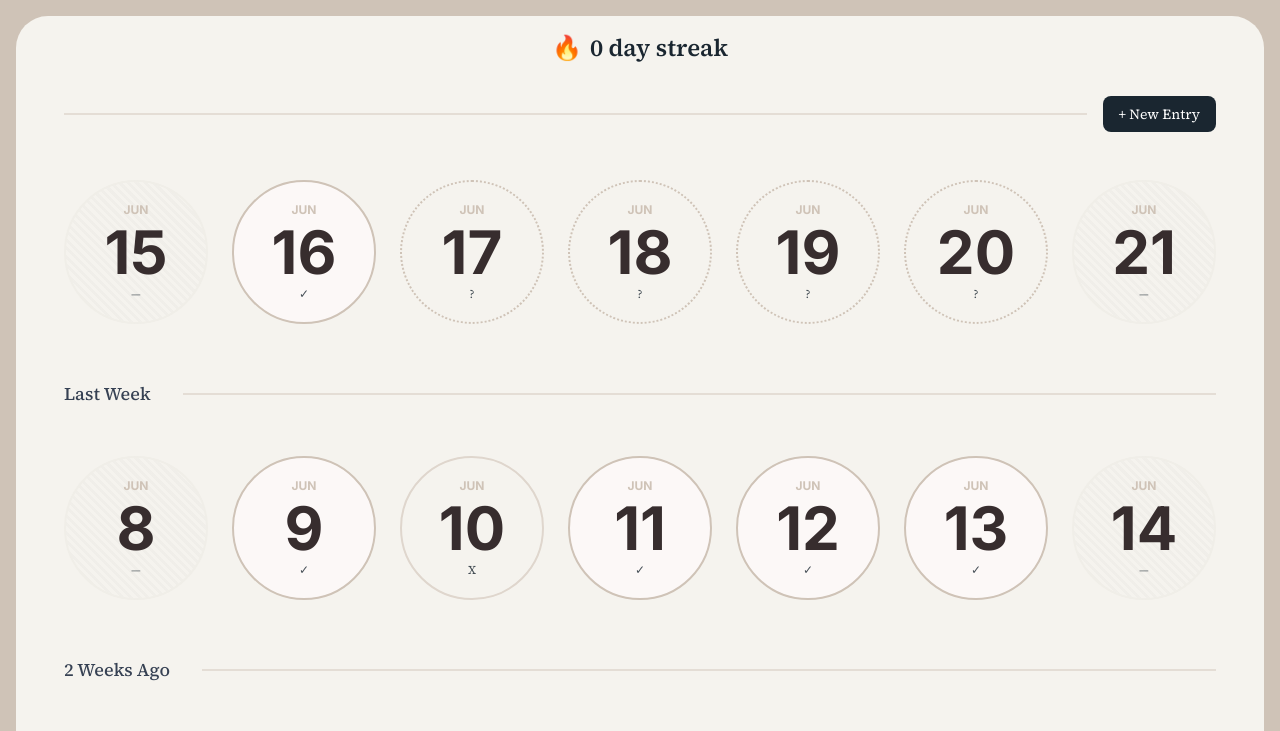
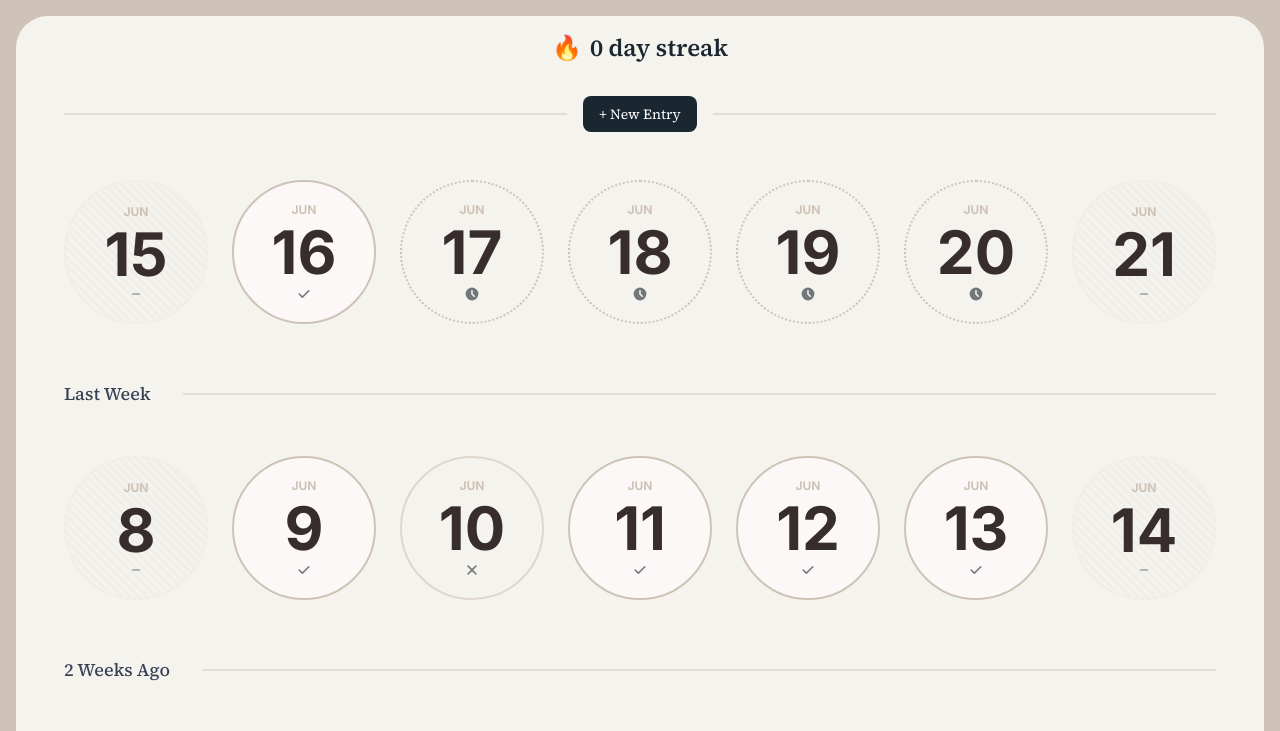
Before and after one commit to dandenney/line-by-line, a Next.js app: page /dashboard in a window 1280 px wide. Shown: the top 731 px of the page. Built offline with nearby package versions, Linux system fonts and the light colour scheme.

Commit message:
feat(dashboard): layout and states for

```diff
--- a/src/components/DailyEntry.tsx
+++ b/src/components/DailyEntry.tsx
@@ -17,9 +17,9 @@ export default function DailyEntry({ onSave, onBack }: DailyEntryProps) {
   const textareaRefs = useRef<(HTMLTextAreaElement | null)[]>([]);
 
   const questions = [
-    "What's the most important thing that happened today?",
-    "What did you learn or discover?",
-    "What are you grateful for today?"
+    "What did you learn today?",
+    "What was most confusing or challenging today?",
+    "What did you learn about how you learn?"
   ];
 
   const handleAnswerChange = (index: number, value: string) => {
@@ -63,7 +63,7 @@ export default function DailyEntry({ onSave, onBack }: DailyEntryProps) {
   }, [handleKeyDown]);
 
   const textareaStyles = `
-    w-full p-4 border border-gray-200 rounded-lg resize-none
+    w-full p-4 rounded-lg resize-none
     focus:outline-none focus:ring-2 focus:ring-[#1A2630] focus:border-transparent
     transition-all duration-200
     font-sans text-gray-700 placeholder-gray-400
--- a/src/components/MultiWeekStreakDisplay.tsx
+++ b/src/components/MultiWeekStreakDisplay.tsx
@@ -71,12 +71,15 @@ export default function MultiWeekStreakDisplay({ entries, streakDays, onStartEnt
             )}
             <div className="bg-[#e4ddd5] h-0.5 grow"></div>
             {week.isCurrentWeek && (
+              <>
               <button
                 onClick={onStartEntry}
-                className="px-4 py-2 bg-[#1A2630] text-white rounded-lg hover:bg-opacity-90 transition-colors text-sm"
-              >
-                + New Entry
-              </button>
+                  className="px-4 py-2 bg-[#1A2630] text-white rounded-lg hover:bg-opacity-90 transition-colors text-sm"
+                >
+                  + New Entry
+                </button>
+                <div className="bg-[#e4ddd5] h-0.5 grow"></div>
+              </>
             )}
           </div>
           <StreakDisplay
--- a/src/components/StreakDisplay.tsx
+++ b/src/components/StreakDisplay.tsx
@@ -112,23 +112,31 @@ export default function StreakDisplay({
                 {getDateNumber(slot.date)}
               </div>
               {slot.entry && (
-                <div className="text-xs mt-1 opacity-80">
-                  ✓
+                <div className="text-xs mt-1 opacity-60" aria-label="Entry completed">
+                  <svg className="w-4 h-4" fill="currentColor" viewBox="0 0 20 20">
+                    <path fillRule="evenodd" d="M16.707 5.293a1 1 0 010 1.414l-8 8a1 1 0 01-1.414 0l-4-4a1 1 0 011.414-1.414L8 12.586l7.293-7.293a1 1 0 011.414 0z" clipRule="evenodd" />
+                  </svg>
                 </div>
               )}
               {slot.status === 'missed' && (
-                <div className="text-xs mt-1 opacity-80">
-                  X
+                <div className="text-xs mt-1 opacity-60" aria-label="Entry missed">
+                  <svg className="w-4 h-4" fill="currentColor" viewBox="0 0 20 20">
+                    <path fillRule="evenodd" d="M4.293 4.293a1 1 0 011.414 0L10 8.586l4.293-4.293a1 1 0 111.414 1.414L11.414 10l4.293 4.293a1 1 0 01-1.414 1.414L10 11.414l-4.293 4.293a1 1 0 01-1.414-1.414L8.586 10 4.293 5.707a1 1 0 010-1.414z" clipRule="evenodd" />
+                  </svg>
                 </div>
               )}
               {slot.status === 'future' && (
-                <div className="text-xs mt-1 opacity-80">
-                  ?
+                <div className="text-xs mt-1 opacity-60" aria-label="Future date">
+                  <svg className="w-4 h-4" fill="currentColor" viewBox="0 0 20 20">
+                    <path fillRule="evenodd" d="M10 18a8 8 0 100-16 8 8 0 000 16zm1-12a1 1 0 10-2 0v4a1 1 0 00.293.707l2.828 2.829a1 1 0 101.415-1.415L11 9.586V6z" clipRule="evenodd" />
+                  </svg>
                 </div>
               )}
               {!slot.isStreakDay && (
-                <div className="text-xs mt-1 opacity-60">
-                  —
+                <div className="text-xs mt-1 opacity-60" aria-label="Off day - no entry required">
+                  <svg className="w-3 h-3" fill="currentColor" viewBox="0 0 20 20">
+                    <path fillRule="evenodd" d="M3 10a1 1 0 011-1h12a1 1 0 110 2H4a1 1 0 01-1-1z" clipRule="evenodd" />
+                  </svg>
                 </div>
               )}
             </>
```
